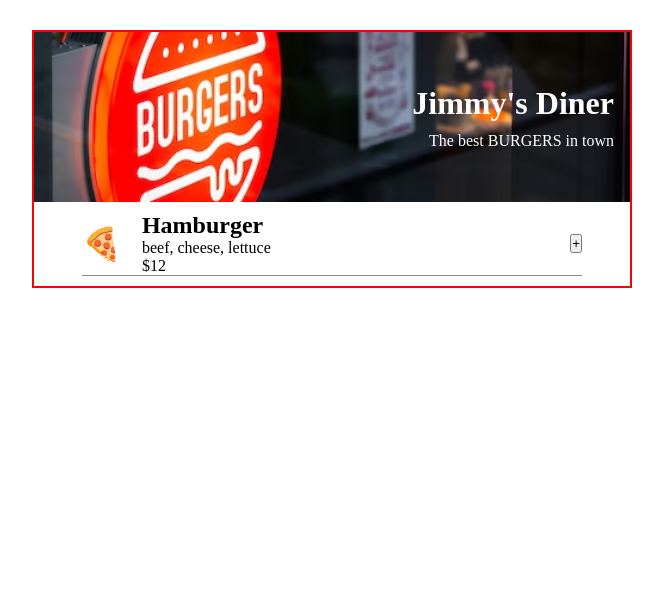
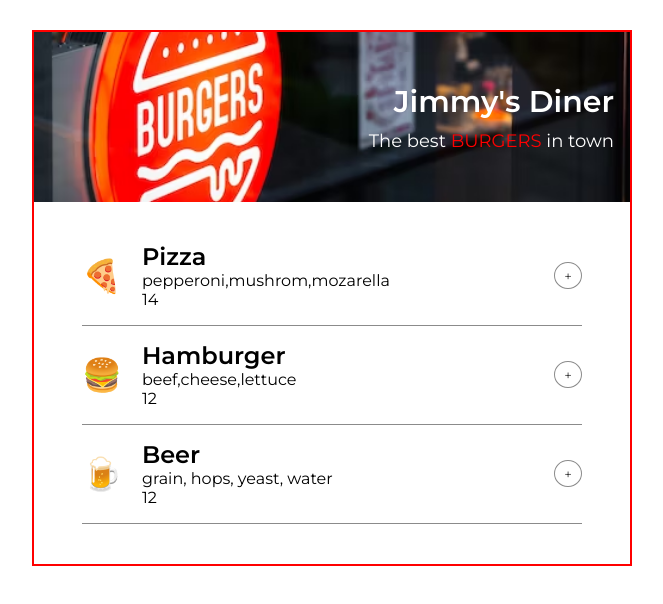
Before and after one commit to OlgaMinaievaWebDev/Restaurant-Ordering-App, a plain HTML site: page index.html in a window 1280 px wide. Shown: the whole page, without its empty margins (308-971 px from the left). Drawn offline with Linux system fonts and the light colour scheme.

Commit message:
getFeedHtml function added

```diff
--- a/app.js
+++ b/app.js
@@ -0,0 +1,26 @@
+import { menuArray } from "./data.js";
+
+console.log(menuArray);
+
+//set HTML for each item
+function getFeedHtml(menuArray) {
+  return menuArray
+    .map(function (item) {
+      const { name, ingredients, id, price, emoji } = item;
+      const listIngredients = ingredients.join(",");
+     return `
+       <div class="item">
+           <h1 class="emoji">${emoji}</h1>
+              <div class="name">
+                <h2>${name}</h2>
+                <p>${listIngredients}</p>
+                 <p>${price}</p>
+               </div>
+           <button id="add">+</button>
+       </div>
+  `;
+    })
+    .join("");
+}
+
+document.getElementById("container").innerHTML = getFeedHtml(menuArray);
--- a/data.js
+++ b/data.js
@@ -1,4 +1,4 @@
-const menuArray = [
+export const menuArray = [
   {
     name: "Pizza",
     ingredients: ["pepperoni", "mushrom", "mozarella"],
--- a/index.html
+++ b/index.html
@@ -1,21 +1,21 @@
 <!DOCTYPE html>
 <html lang="en">
   <head>
- <meta charset="UTF-8">
- <meta name="viewport" content="width=device-width, initial-scale=1.0">
- <link rel="stylesheet" href="style.css">
+    <meta charset="UTF-8" />
+    <meta name="viewport" content="width=device-width, initial-scale=1.0" />
+    <link rel="stylesheet" href="style.css" />
     <title>Restaurant Ordering App</title>
   </head>
   <body>
     <div class="container">
       <header class="header">
         <h1>Jimmy's Diner</h1>
-   <p>The best <span>BURGERS</span> in town</p>
+        <p>The best <span>burgers</span> in town</p>
       </header>
-  <main class="main">
-   <div class="hamburger">
+      <main class="main" id="container">
+        <div class="item">
           <h1 class="logo">🍕</h1>
-    <div class="item">
+          <div class="description">
             <h2>Hamburger</h2>
             <p>beef, cheese, lettuce</p>
             <p>$12</p>
--- a/style.css
+++ b/style.css
@@ -1,7 +1,10 @@
+@import url("https://fonts.googleapis.com/css2?family=Montserrat:wght@300;400;600&display=swap");
+
 * {
   margin: 0;
   padding: 0;
   box-sizing: border-box;
+  font-family: "Montserrat", sans-serif;
 }
 
 .container {
@@ -28,20 +31,45 @@ header {
 }
 
 header h1 {
+  font-size: 30px;
   margin-bottom: 10px;
 }
 
+header p {
+  font-size: 18px;
+}
+
+header span {
+  color: red;
+  text-transform: uppercase;
+}
+
 .main {
+  display: flex;
+  flex-direction: column;
   width: 500px;
-  margin: 10px auto;
+  margin: 40px auto;
+  gap: 15px;
+}
+
+.item {
+  display: flex;
+  align-items: center;
+  gap: 20px;
+  padding-bottom: 1rem;
   border-bottom: 1px solid #8b8b8b;
 }
 
-.hamburger {
-  display: flex;
-  align-items: center;
-  gap: 20px;
-}
 button {
   margin-left: auto;
+  padding: 10px;
+  color: #3c3c3c;
+  background-color: #ffffff;
+  border: 1px solid #8b8b8b;
+  border-radius: 50%;
+  width: 28px;
+  height: 27.5px;
+  display: flex;
+  justify-content: center;
+  align-items: center;
 }
```
Also changed, not shown: 1 other file. Lines whose indentation alone changed are shown as unchanged.
